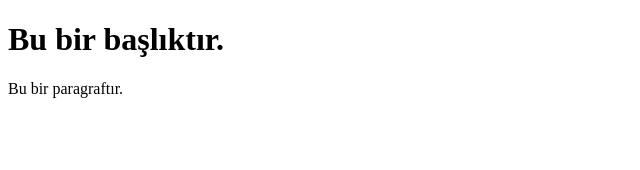
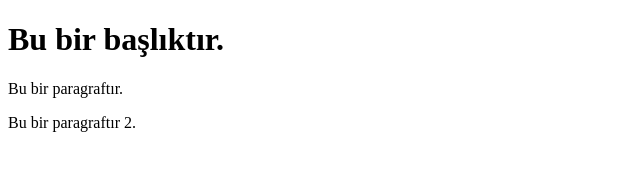
Before and after one commit to krmcnL/bideneme, a plain HTML site: page index.html in a window 1280 px wide. Shown: the whole page, without its empty margins (0-640 px from the left). Drawn offline with Linux system fonts and the light colour scheme.

Commit message:
Yeni Pragraf eklendi

```diff
--- a/index.html
+++ b/index.html
@@ -7,6 +7,6 @@
 
 <h1>Bu bir başlıktır.</h1>
 <p>Bu bir paragraftır.</p>
-
+<p>Bu bir paragraftır 2.</p>
 </body>
 </html>
```
